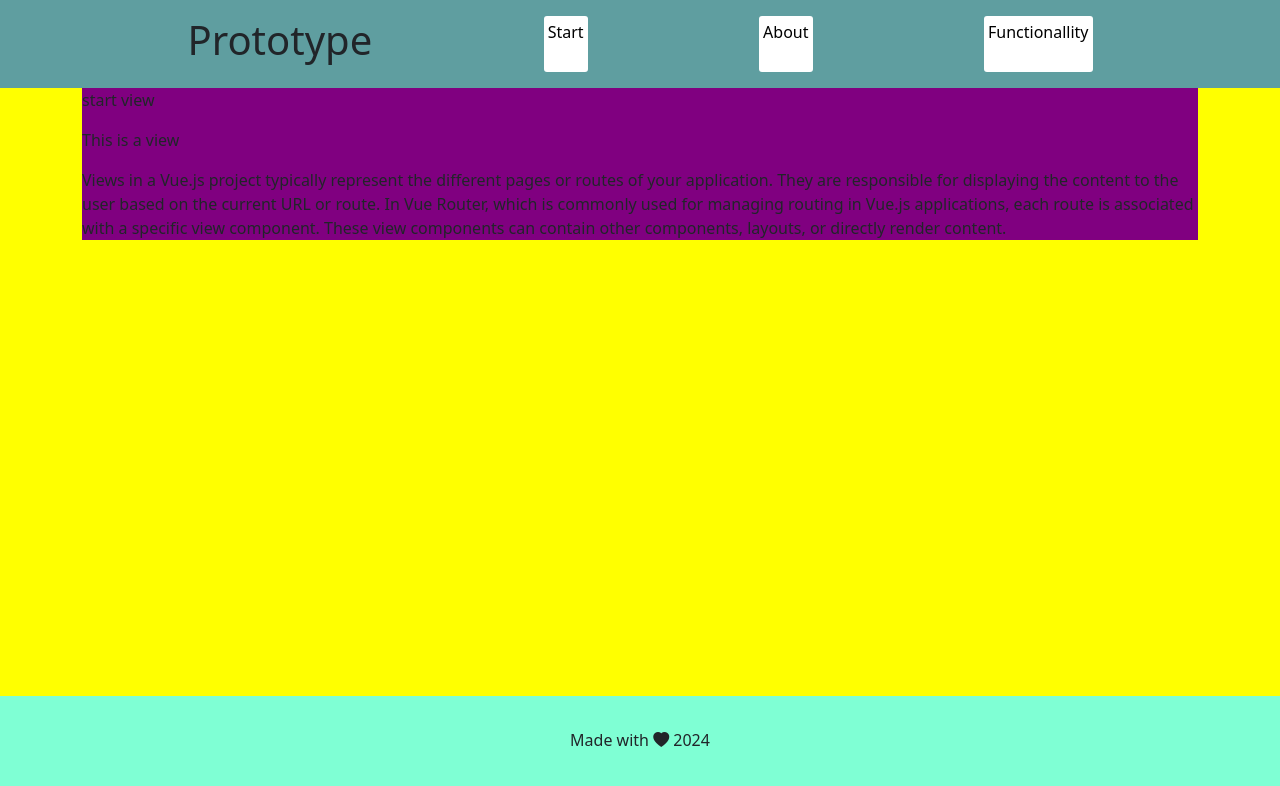
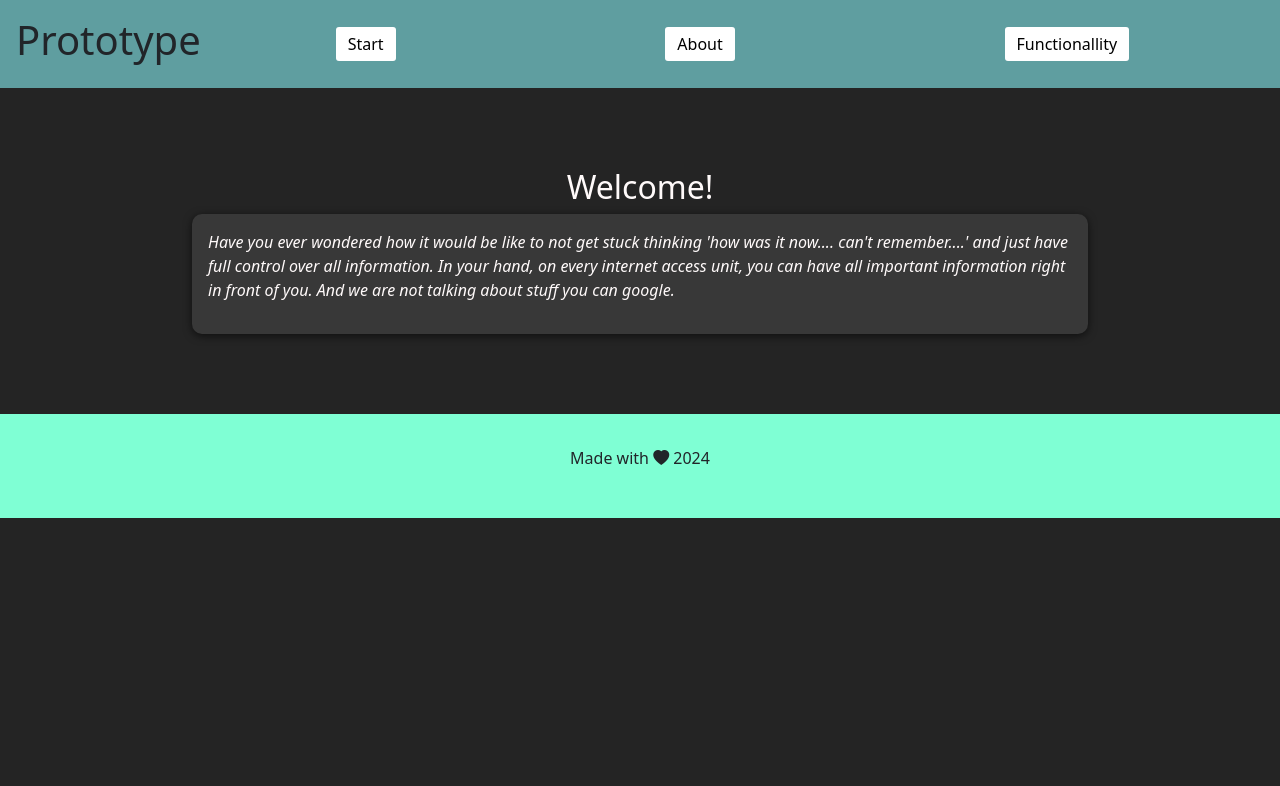
Before and after one commit to ElinSjogren/Prototype2, a Vue app: page / in a window 1280 px wide. Shown: the top 786 px of the page. Built offline with nearby package versions, Linux system fonts and the light colour scheme.

Commit message:
css hell

```diff
--- a/src/Layout/DefaultLayout.vue
+++ b/src/Layout/DefaultLayout.vue
@@ -38,10 +38,13 @@ export default{
 }
 </script>
 <style>
+.container{
+    margin-bottom:3rem;
+    margin-top: 3rem;
+}
 .dafaultLayout{
-    width: 100vw;
-    height: 100vh;
-    background-color: yellow;
+    min-width: 100vw;
+    min-height: 100vh;
 }
 .DefaultHeader{
     background-color: white;
@@ -54,11 +57,16 @@ export default{
     padding:1rem;
 }
 a{
-    padding:4px;
+    padding:5px;
+    padding-right:12px;
+    padding-left:12px;
     background:white;
     color:black;
     border-radius: 3px;
     text-decoration: none;
+    display: flex;
+    justify-content: center;
+    margin: auto;
 }
 #info{
     background-color: black;
@@ -66,9 +74,11 @@ a{
 }
 .footer{
     background-color: aquamarine;
-    position: absolute;
+    position: relative;
     bottom: 0;
     width:100vw;
-    padding:2em;
+    padding:2rem;
+    margin-top:auto;
+    overflow: hidden;
 }
 </style>
--- a/src/assets/main.css
+++ b/src/assets/main.css
@@ -2,4 +2,8 @@ body{
   padding:0;
   margin:0;
   display:block;
+  min-height: 100vh;
+  display: flex;
+  flex-direction: column;
+  background-color: rgb(36, 36, 36);
 }
--- a/src/components/Feature.vue
+++ b/src/components/Feature.vue
@@ -1,14 +1,18 @@
 <template>
   <div class="feature">
-    <slot></slot>
+    <slot class="imgPlace"></slot>
   </div>
 </template>
 <style>
 .feature{
   margin:auto;
-  max-width:50vw;
+  max-width:70vw;
   border-radius: 10px;
-  box-shadow: 0 2px 8px rgba(0, 0, 0, 0.308);
+  box-shadow: 0 2px 8px rgba(0, 0, 0, 0.61);
   padding:1rem;
+  display:flex;
+  justify-content: center;
+  background-color: rgb(56, 56, 56);
 }
+
 </style>
--- a/src/views/AboutView.vue
+++ b/src/views/AboutView.vue
@@ -1,8 +1,10 @@
 <template>
     <div class="aboutView">
+        <Feature>
+            <div class="aboutInfo">
                 <h3>About us</h3>
                 <img id="profilePic" src="https://cdn.britannica.com/70/234870-050-D4D024BB/Orange-colored-cat-yawns-displaying-teeth.jpg" alt="this is me">
-        <p>We are the once who needs help to cope with daily life. Lårium ipsidum.
+                <p>We are the once who needs help to cope with daily life. Lårium ipsidum!!!!
 
                     Ut enim ad minim veniam, quis nostrud exercitation ullamco laboris nisi ut
                     aliquip ex ea commodo consequat. Duis aute irure dolor in reprehenderit in
@@ -11,17 +13,46 @@
                     anim id est laborum
 
                 </p>
+                <ul>
+                    <li>Adress:
+                        <ul>
+                            <li>Campus Värnamo</li>
+                            <li>Storgatan 22</li>
+                            <li>331 33 Värnamo</li>
+                        </ul>
+                    </li>
+                    <li>Phone: 0370-222 11</li>
+                    <li>email@mail.com</li>
+                </ul>
+            </div>
+
+        </Feature>
+
     </div>
 </template>
 <script>
+import Feature from '@/components/Feature.vue';
+export default{
+    data(){
+        return{
 
+        }
+    },
+    components:{
+        Feature
+    }
+}
 </script>
 <style>
 .aboutView{
-    background: linear-gradient(red, white)
+    color: rgb(247, 238, 238);
+
 }
 #profilePic{
     border-radius: 50%;
     max-width:10rem;
 }
+.aboutInfo{
+    padding:2rem;;
+}
 </style>
--- a/src/views/FunctionsView.vue
+++ b/src/views/FunctionsView.vue
@@ -2,7 +2,8 @@
 <div class="funtionsView">
     <h2>Our functions</h2>
     <button-row @showFunction=""></button-row>
-    <feature>Now showing: {{ changefunc }}</feature>
+    <p>As a user you will be able to make posts about importat stuff. You can also edit, delete and add more. Togheter the post will make sense as you make conections between them.</p>
+    <feature> <img :src="imgUrl"></feature>
 </div>
 </template>
 <script>
@@ -13,7 +14,13 @@ import {dummyStore} from '../stores/store.js';
 export default{
     data(){
         return{
-            selectedFunction:""
+            url:'',
+            selectedFunction:"",
+            picture:{
+                Posts:'https://mdbcdn.b-cdn.net/wp-content/themes/mdbootstrap4/content-gh/en/_mdb5/standard/web/docs/components/cards/examples/assets/1.webp',
+                CRUD:'https://www.sourcecodester.com/sites/default/files/images/nurhodelta_17/crud_ss_0.png',
+                Overview:'https://gogeometry.com/software/bootstrap/bootstrap-css-mind-map-5.gif'
+            }
         }
     },
     components:{
@@ -24,9 +31,18 @@ export default{
     computed:{
         changefunc(){
             return dummyStore().selectedFeature;
+        },
+        imgUrl(){
+            return this.picture[this.changefunc]
         }
     }
 }
 </script>
 <style>
+img{
+    max-width: 40vw;
+    max-height: 200px;
+    margin: auto;
+    border-radius: 10px;
+}
 </style>
--- a/src/views/StartView.vue
+++ b/src/views/StartView.vue
@@ -1,21 +1,39 @@
 <template>
     <div class="startView">
-        <p>start view</p>
-        <p>This is a view</p>
-        <p>
-            Views in a Vue.js project typically represent the different pages or routes of your application.
-            They are responsible for displaying the content to the user based on the current URL or route.
-            In Vue Router, which is commonly used for managing routing in Vue.js applications,
-            each route is associated with a specific view component. These view components can contain
-            other components, layouts, or directly render content.
+        <h2 class="text-center">Welcome!</h2>
+        <feature>
+         <p class="intro">
+            Have you ever wondered how it would be like to not get stuck thinking
+            'how was it now.... can't remember....' and just have full control
+            over all information. In your hand, on every internet access unit,
+            you can have all important information right in front of you.
+            And we are not talking about stuff you can google.
         </p>
+        </feature>
+
     </div>
 </template>
 <script>
+import Feature from '@/components/Feature.vue';
+export default{
+    data(){
+        return[
+
+        ]
+    },
+    components:{
+        Feature
+    }
+}
 
 </script>
 <style>
 .startView{
-    background-color: purple;
+    padding:2rem;
+    color:rgb(255, 250, 250);
+}
+.intro{
+
+    font-style: italic;
 }
 </style>
```
Lines whose indentation alone changed are shown as unchanged.
